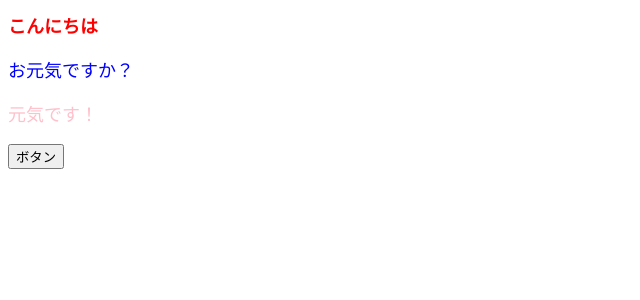
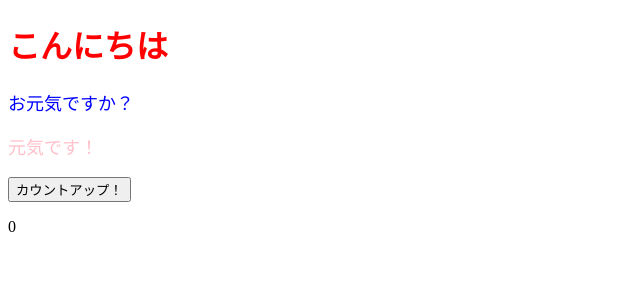
Before and after one commit to 4masa6/react-practice, a React (Create React App) app: page / in a window 1280 px wide. Shown: the top 300 px of the page, without its empty margins (0-640 px from the left). Built offline with nearby package versions, Linux system fonts and the light colour scheme.

Commit message:
useStateの使い方

```diff
--- a/src/App.jsx
+++ b/src/App.jsx
@@ -1,27 +1,34 @@
 // コンポーネントの書き方
 
 // import React
-import React from "react";
+// reactの中から分割代入でuseStateを取り出す
+import React, { useState } from "react";
 import ColorfulMessage from "./components/ColorfulMessage";
 
 // JSX記法：JavaScriptの中でHTMLのタグをreturnする
 // returnする中のタグは、１つのタグで囲う必要がある <>~</>（<React.Fragment>~</React.Fragment>の略）
 const App = () => {
-  const onClickButton = () => alert();
-  const contentStyle = {
-    color: "red",
-    fontSize: "18px"
+  const onClickCountUp = () => {
+    setNum(num + 1); // 引数に更新したい値
   };
+
+  // stateを使用する
+  // useStateから配列の分割代入で '変数'と'set変数'を取得
+  // 「stateの変数名」と「stateを更新する関数名」
+  // useState()の引数には変数の初期値を指定
+  const [num, setNum] = useState(0);
 
   return (
     <>
       {/* JSXではJavaScriptの属性をキャメルケースで書く */}
       {/* HTMLの中にJavaScriptを書く時は{}で囲う */}
-      <h1 style={contentStyle}>こんにちは</h1>
+      <h1 style={{ color: "red" }}>こんにちは</h1>
       {/* コンポーネントタグで囲んだ文字列は、props.childrenで受け取れる */}
       <ColorfulMessage color="blue">お元気ですか？</ColorfulMessage>
       <ColorfulMessage color="pink">元気です！</ColorfulMessage>
-      <button onClick={onClickButton}>ボタン</button>
+      <button onClick={onClickCountUp}>カウントアップ！</button>
+
+      <p>{num}</p>
     </>
   );
 };
--- a/src/components/ColorfulMessage.jsx
+++ b/src/components/ColorfulMessage.jsx
@@ -2,7 +2,7 @@
 
 // 引数でproosを受け取れる
 const ColorfulMessage = (props) => {
-  console.log(props);
+  // console.log(props);
 
   // 分割代入でpropsを取り出すとコードがスッキリする
   const { color, children } = props;
```
